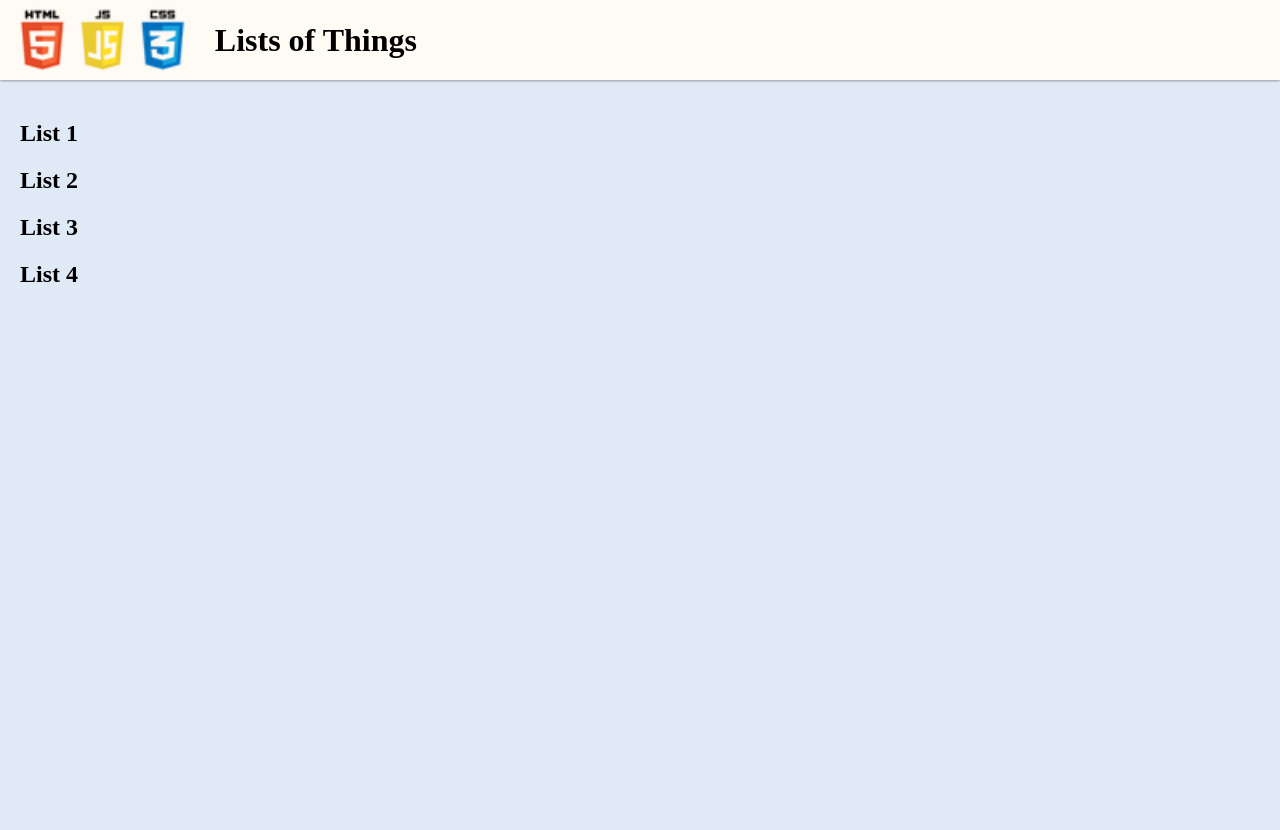
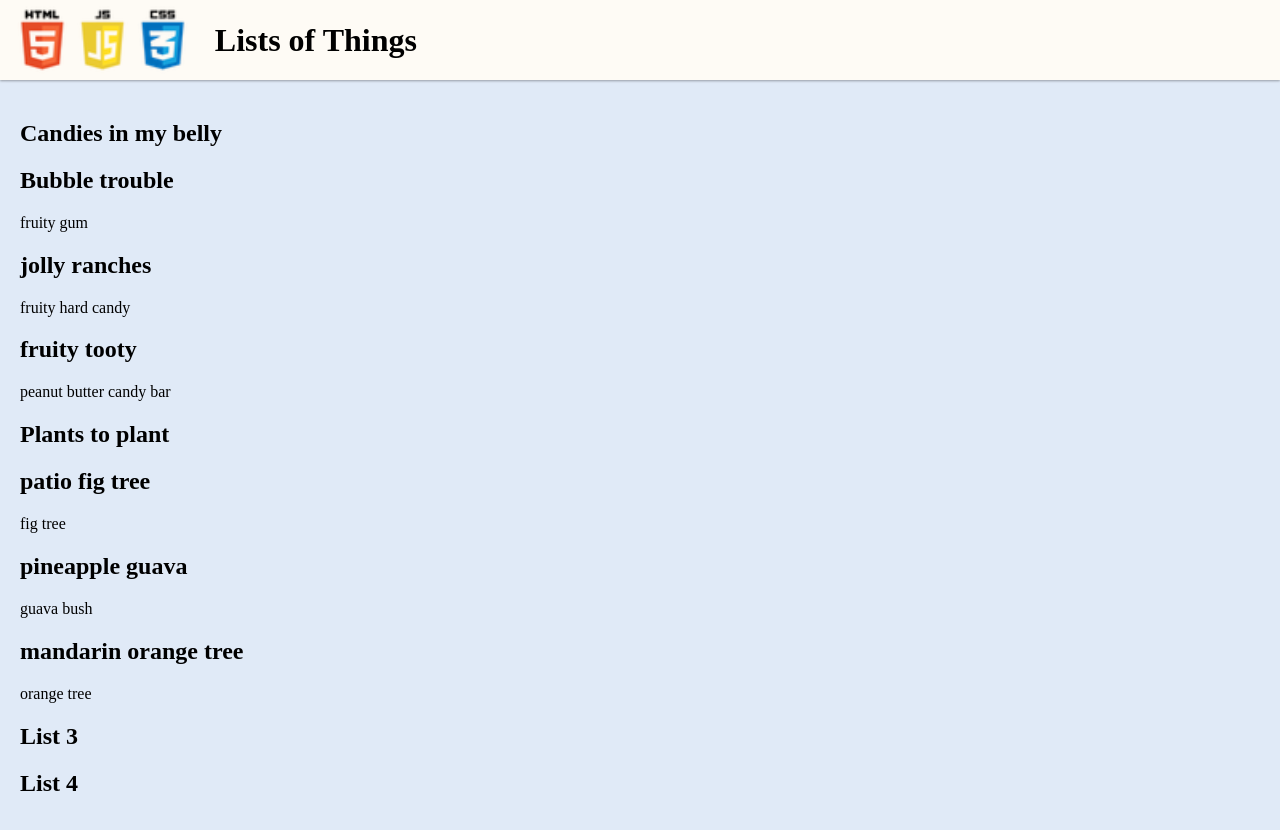
Before and after one commit to hana-acciaioli/web-display-lists, a website with bundled scripts: page index.html in a window 1280 px wide. Before the commit the page ends 800 px from the top, so only its background shows below. Built offline with nearby package versions, Linux system fonts and the light colour scheme.

Commit message:
lists 1 & 2 complete

```diff
--- a/app.js
+++ b/app.js
@@ -1,8 +1,31 @@
 // import functions and grab DOM elements
+import { candies } from './candies-data.js';
+import { renderCandy } from './render-candy.js';
+import { plants } from './plants-data.js';
+import { renderPlants } from './render-trees.js';
+// initialize global state
+const candyList = document.getElementById('candy-list');
+const plantList = document.getElementById('plant-list');
 
-// initialize global state
+function displayCandies() {
+    candyList.innerHTML = '';
+    for (let candy of candies) {
+        const candyEl = renderCandy(candy);
+        candyList.append(candyEl);
+    }
+}
 
+function displayPlants() {
+    plantList.innerHTML = '';
+    for (let plant of plants) {
+        const plantEl = renderPlants(plant);
+        plantList.append(plantEl);
+    }
+}
 // set event listeners
-  // get user input
-  // use user input to update state
-  // update DOM to reflect the new state
+// get user input
+// use user input to update state
+// update DOM to reflect the new state
+
+displayCandies();
+displayPlants();
--- /dev/null
+++ b/candies-data.js
@@ -0,0 +1,18 @@
+export const candies = [
+    {
+        name: 'Bubble trouble',
+        flavor: 'fruity',
+        type: 'gum',
+    },
+
+    {
+        name: 'jolly ranches',
+        flavor: 'fruity',
+        type: 'hard candy',
+    },
+    {
+        name: 'fruity tooty',
+        flavor: 'peanut butter',
+        type: 'candy bar',
+    },
+];
--- a/index.html
+++ b/index.html
@@ -1,6 +1,5 @@
 <!DOCTYPE html>
 <html lang="en">
-
     <head>
         <!-- metadata -->
         <meta charset="UTF-8" />
@@ -21,24 +20,33 @@
         <link rel="stylesheet" href="styles/reset.css" />
         <link rel="stylesheet" href="styles/global.css" />
         <!-- add link for page specific css -->
-
     </head>
 
     <body>
         <header>
-        <img class="logo" src="assets/html_css_js.png" alt="logo">
+            <img class="logo" src="assets/html_css_js.png" alt="logo" />
             <h1>Lists of Things</h1>
         </header>
 
         <main>
             <section>
-            <h2>List 1</h2>
-            <ul id="list-1"></ul>
+                <h2>Candies in my belly</h2>
+                <ul id="candy-list">
+                    <li class="candy-item">
+                        <h2>Tootsy Roll</h2>
+                        <p>chocolate chewy candy</p>
+                    </li>
+                </ul>
             </section>
 
             <section>
-            <h2>List 2</h2>
-            <ul id="list-2"></ul>
+                <h2>Plants to plant</h2>
+                <ul id="plant-list">
+                    <li class="plant-item">
+                        <h2></h2>
+                        <p></p>
+                    </li>
+                </ul>
             </section>
 
             <section>
@@ -50,11 +58,6 @@
                 <h2>List 4</h2>
                 <ul id="list-4"></ul>
             </section>
-
-
-
         </main>
-
     </body>
-
 </html>
--- /dev/null
+++ b/plants-data.js
@@ -0,0 +1,18 @@
+export const plants = [
+    {
+        name: 'patio fig tree',
+        fruit: 'fig',
+        type: 'tree',
+    },
+
+    {
+        name: 'pineapple guava',
+        fruit: 'guava',
+        type: 'bush',
+    },
+    {
+        name: 'mandarin orange tree',
+        fruit: 'orange',
+        type: 'tree',
+    },
+];
--- /dev/null
+++ b/render-candy.js
@@ -0,0 +1,14 @@
+export function renderCandy(candy) {
+    const li = document.createElement('li');
+    li.classList.add('candy-item');
+
+    const headerEl = document.createElement('h2');
+    headerEl.textContent = candy.name;
+
+    const pEl = document.createElement('p');
+    pEl.textContent = candy.flavor + ' ' + candy.type;
+
+    li.append(headerEl, pEl);
+
+    return li;
+}
--- /dev/null
+++ b/render-trees.js
@@ -0,0 +1,14 @@
+export function renderPlants(plant) {
+    const li = document.createElement('li');
+    li.classList.add('plant-item');
+
+    const headerEl = document.createElement('h2');
+    headerEl.textContent = plant.name;
+
+    const pEl = document.createElement('p');
+    pEl.textContent = plant.fruit + ' ' + plant.type;
+
+    li.append(headerEl, pEl);
+
+    return li;
+}
```
Also changed, not shown: array-one.js (deleted), array-two.js (deleted), render-one.js (deleted), render-two.js (deleted). Lines whose indentation alone changed are shown as unchanged.
